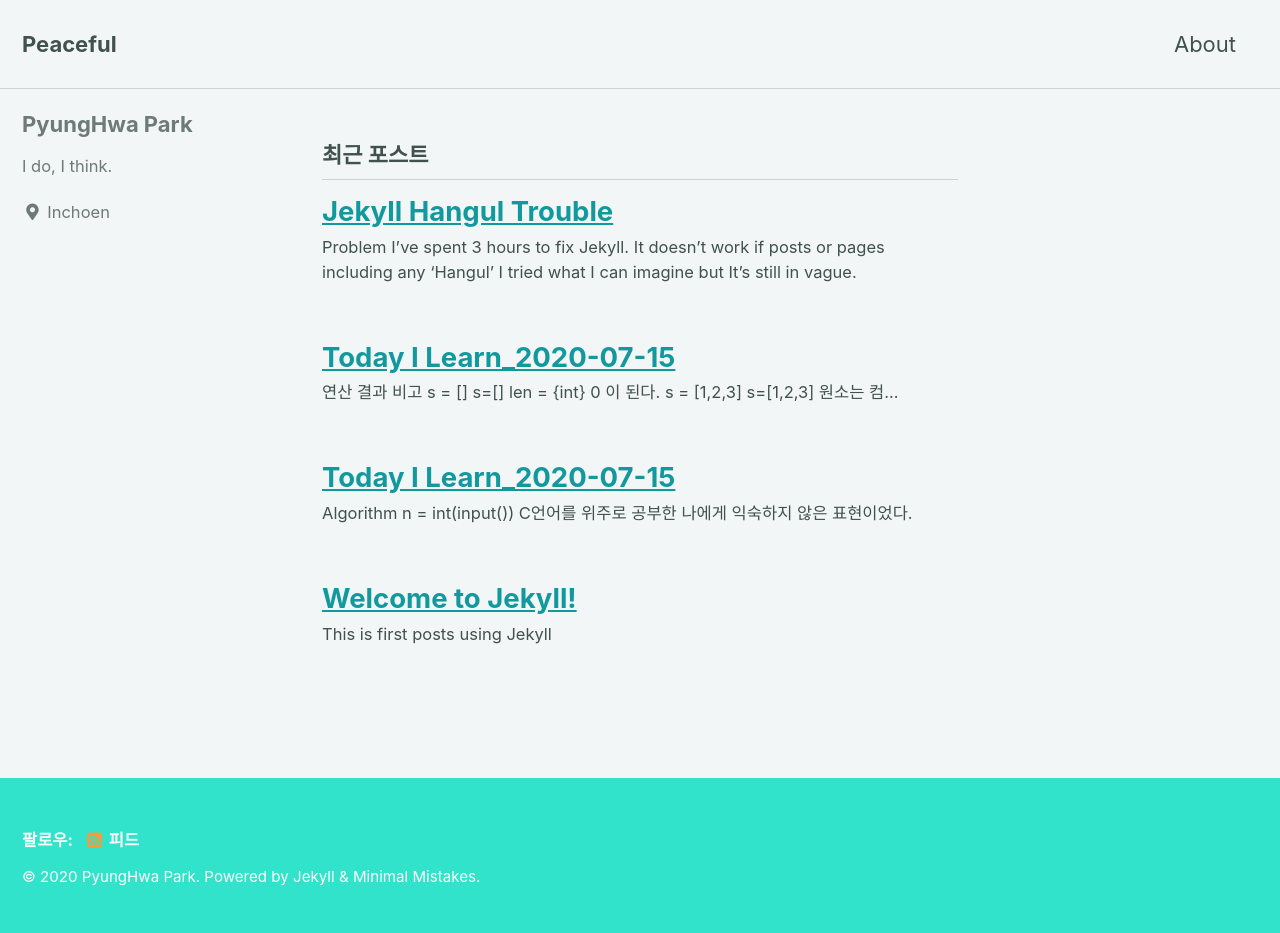
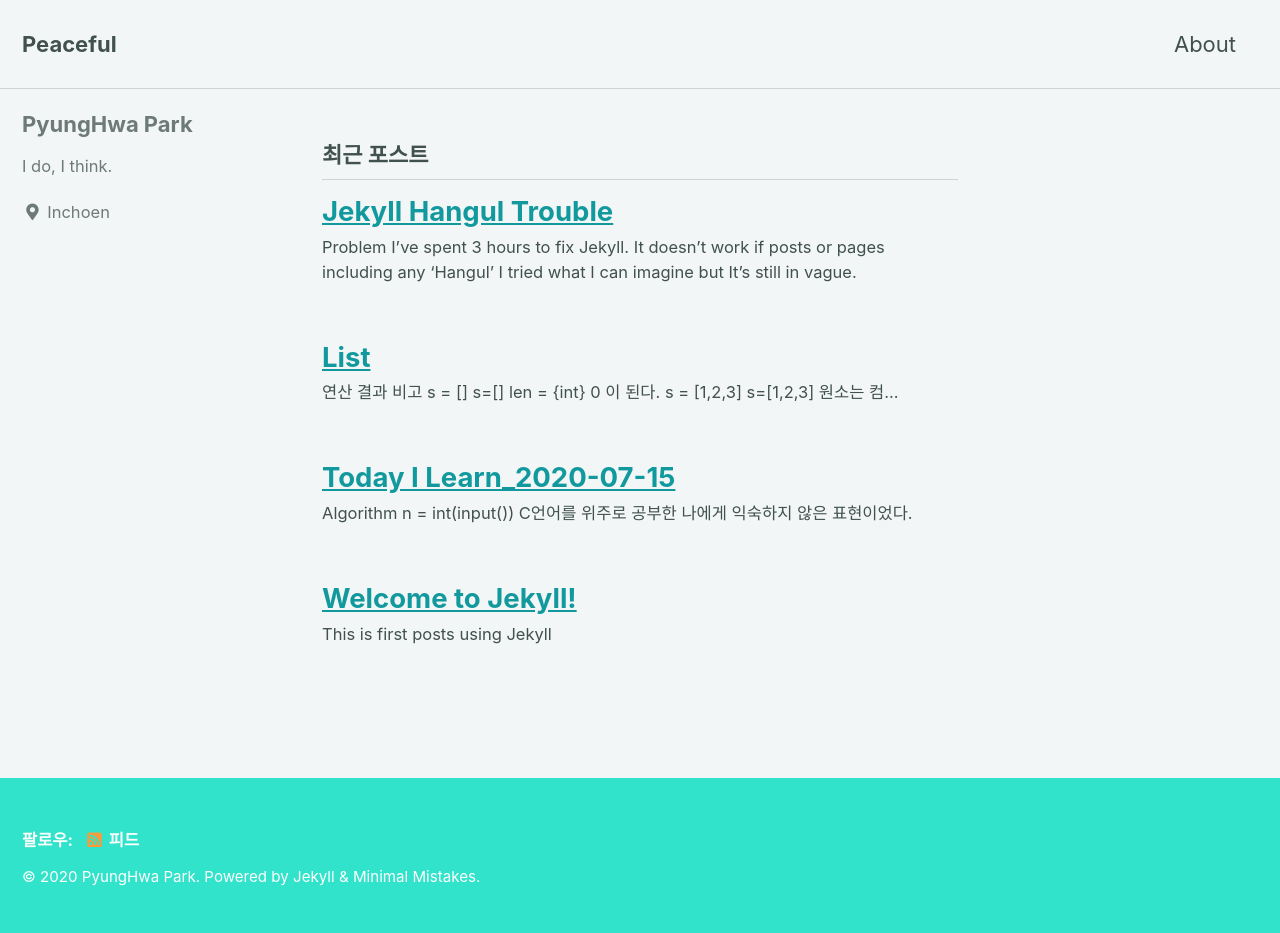
Before and after one commit to Dried-Apricot/Dried-Apricot.github.io, a Jekyll site: the page built from index.html, in a window 1280 px wide. Built offline with Jekyll 4.4.1, drawn with Linux system fonts in a browser that asks for light colours; cached includes are drawn as plain includes; the list of posts is cut into pages by our own code.

Commit message:
제목 변경 및 MD 문법 오류 수정

```diff
--- a/_posts/2020-07-15-python-list.md
+++ b/_posts/2020-07-15-python-list.md
@@ -1,5 +1,5 @@
 ---
-title: "Today I Learn_2020-07-15"
+title: "List"
 date: 2020-07-15 11:23
 categories: python3 algorithm
 ---
@@ -21,6 +21,7 @@ List 뿐만 아니라 Sequences 에 적용 가능한 연산이다.
 
 s와 t는 같은 타입의 sequences이고,
 x 는 대수이다.
+
 |연산|결과|비고|
 |---|---|---|
 |`x in s`|만약 s 의 item이 x와 같으면 `True` 다르면 `False`|내용 검출해주는 연산 |
```
